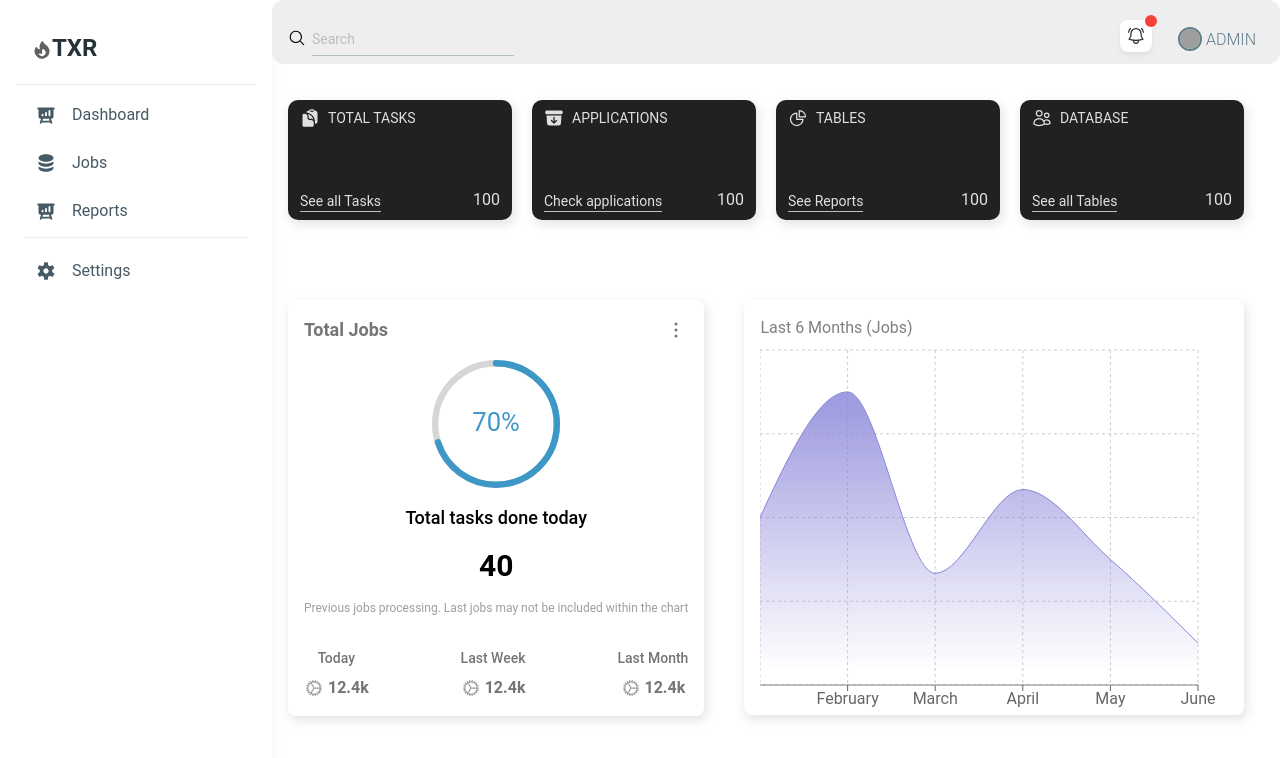
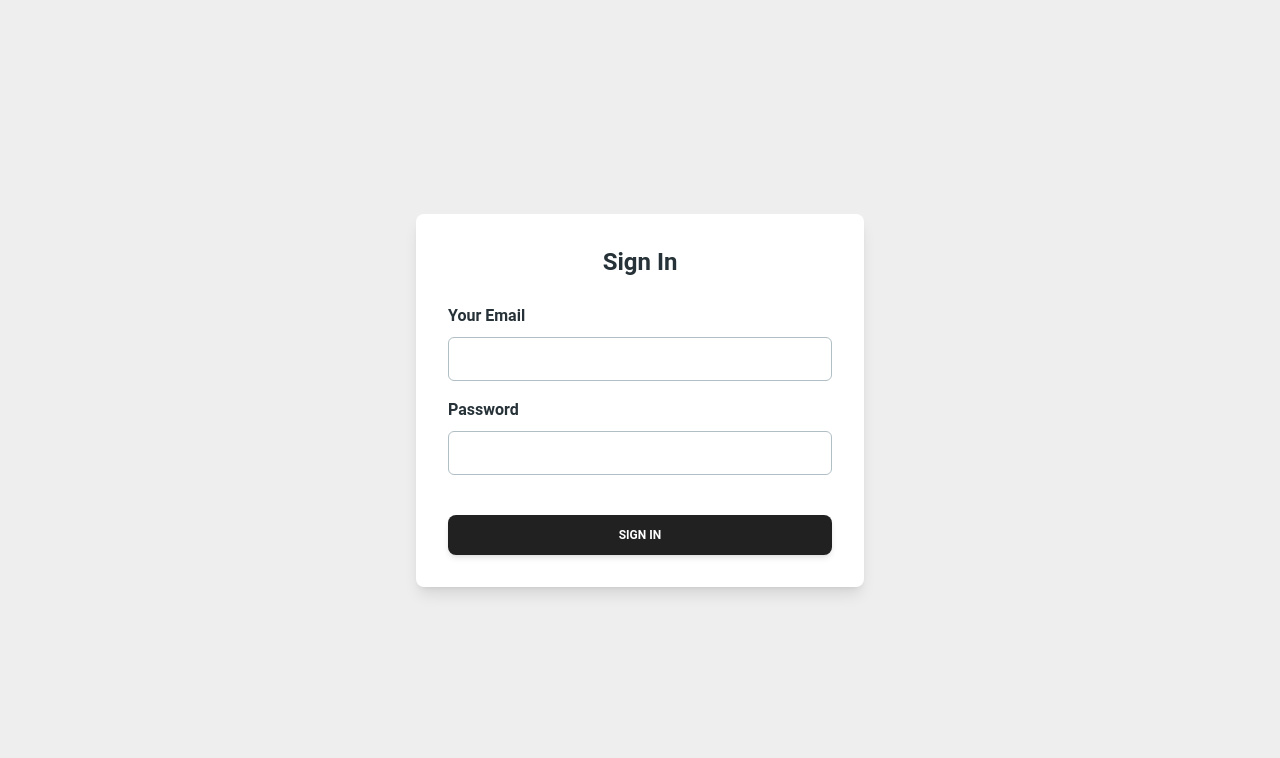
Before and after one commit to Deadtatoes/txr-front-end, a React (Vite) app: page / in a window 1280 px wide. Shown: the top 758 px of the page. Built offline with nearby package versions, Linux system fonts and the light colour scheme; grey boxes are pictures that could not be loaded.

Commit message:
ready for production

```diff
--- a/src/App.jsx
+++ b/src/App.jsx
@@ -1,19 +1,79 @@
 
-import './App.css'
-import Navbar from './Components/Navbar'
-import Sidebar from './Components/Sidebar'
-import { userInputs } from './formSource'
-import { Applications } from './Pages/Applications'
-import { Home } from './Pages/Home'
-import { Jobs } from './Pages/Jobs'
-import Login from './Pages/Login'
-import { Reports } from './Pages/Reports'
-import { Settings } from './Pages/Settings'
-import { BrowserRouter as Router, Routes, Route } from 'react-router-dom'
+// import './App.css'
+// import Navbar from './Components/Navbar'
+// import Sidebar from './Components/Sidebar'
+// import { userInputs } from './formSource'
+// import { Applications } from './Pages/Applications'
+// import { Home } from './Pages/Home'
+// import { Jobs } from './Pages/Jobs'
+// import Login from './Pages/Login'
+// import { Reports } from './Pages/Reports'
+// import { Settings } from './Pages/Settings'
+// import { BrowserRouter as Router, Routes, Route } from 'react-router-dom'
+
+// function App() {
+//   return (
+//     <Router>
+//       <div className='flex h-screen'>
+//         {/* Sidebar */}
+//         <div className="h-full max-w-[20rem]">
+//           <Sidebar />
+//         </div>
+
+//         {/* Main Content Section */}
+//         <div className="flex flex-col flex-grow">
+//           {/* Navbar */}
+//           <div className="h-[calc(4rem)] w-full">
+//             <Navbar />
+//           </div>
+
+//           {/* Main Content */}
+//           <div className="flex-grow p-4 bg-slate-200 overflow-auto">
+//             <Routes>
+
+//               <Route path="/" element={<Home />} />
+//               <Route path="/login" element={<Login />} />
+
+//               <Route path="/applications" element={<Applications />} />
+//               <Route path="/jobs" element={<Jobs inputs = {userInputs} title = "Add new Entry"/>} />
+//               <Route path="/reports" element={<Reports />} />
+//               <Route path="/settings" element={<Settings />} />
+//             </Routes>
+//           </div>
+//         </div>
+//       </div>
+//     </Router>
+//   )
+// }
+
+// export default App
+
+
+
+
+import './App.css';
+import Navbar from './Components/Navbar';
+import Sidebar from './Components/Sidebar';
+import { userInputs } from './formSource';
+import { Applications } from './Pages/Applications';
+import { Home } from './Pages/Home';
+import { Jobs } from './Pages/Jobs';
+import Login from './Pages/Login';
+import { Reports } from './Pages/Reports';
+import { Settings } from './Pages/Settings';
+import { BrowserRouter as Router, Routes, Route } from 'react-router-dom';
 
 function App() {
   return (
     <Router>
+      <Routes>
+        <Route
+          path="/"
+          element={<Login />}
+        />
+        <Route
+          path="/home"
+          element={
             <div className='flex h-screen'>
               {/* Sidebar */}
               <div className="h-full max-w-[20rem]">
@@ -30,20 +90,20 @@ function App() {
                 {/* Main Content */}
                 <div className="flex-grow p-4 bg-slate-200 overflow-auto">
                   <Routes>
-
                     <Route path="/" element={<Home />} />
-              <Route path="/login" element={<Login />} />
-
                     <Route path="/applications" element={<Applications />} />
-              <Route path="/jobs" element={<Jobs inputs = {userInputs} title = "Add new Entry"/>} />
+                    <Route path="/jobs" element={<Jobs inputs={userInputs} title="Add new Entry" />} />
                     <Route path="/reports" element={<Reports />} />
                     <Route path="/settings" element={<Settings />} />
                   </Routes>
                 </div>
               </div>
             </div>
+          }
+        />
+      </Routes>
     </Router>
-  )
+  );
 }
 
-export default App
+export default App;
--- a/src/Components/Sidebar.jsx
+++ b/src/Components/Sidebar.jsx
@@ -9,7 +9,7 @@ const Sidebar = () => {
 
             {/* App Name */}
                 <div className='flex mb -2 p-4 space-x-3' >
-                    <Link to="/" className='flex'>
+                    <Link to="/home" className='flex'>
                         <FireIcon className='h-9  w-5'/>
                         <Typography variant='h4' color='blue-gray'>TXR</Typography>
                     </Link>
@@ -20,7 +20,7 @@ const Sidebar = () => {
                 {/* List in SideBar */}
                 <List>
 
-                    <a href='/'>
+                    <a href='/home'>
                     <ListItem id=''>
                         <ListItemPrefix>
                             <PresentationChartBarIcon className="h-5 w-5" />
@@ -51,7 +51,7 @@ const Sidebar = () => {
 
 
 
-                    {/* <a href='/applications'>
+                    <a href='/applications'>
                         <ListItem>
 
                             <ListItemPrefix>
@@ -59,7 +59,7 @@ const Sidebar = () => {
                             </ListItemPrefix>
                             Users
                         </ListItem>
-                    </a> */}
+                    </a>
 
 
                     <hr className='h-2 bg-grey 950'/>
--- a/src/Pages/Login.jsx
+++ b/src/Pages/Login.jsx
@@ -1,34 +1,98 @@
+
+// import {  signInWithEmailAndPassword } from "firebase/auth";
+// import { auth } from "../firebase";
+// import { Card, Input, Button, Typography } from "@material-tailwind/react";
+// import { useState } from "react";
+
+// const Login = () => {
+//     const [error, setError] = useState(false);
+//     const [email, setEmail] = useState("");
+//     const [password, setPassword] = useState("");
+
+//     const handleLogin = async (e) => {
+//         e.preventDefault();// Ensure getAuth is called correctly here
+
+//         await signInWithEmailAndPassword(auth, email, password)
+//         .then((userCredential) => {
+//             const user = userCredential.user;
+//             console.log(user);
+//         })
+//         .catch((error) => {
+//             console.log(error)
+//         });
+//     };
+
+//     return (
+//         <form onSubmit={handleLogin} className="flex items-center justify-center min-h-screen bg-gray-200">
+//             <Card color="transparent" shadow={false} className="w-full max-w-md p-8 bg-white shadow-lg rounded-lg">
+//                 <Typography variant="h4" color="blue-gray" className="text-center mb-6">
+//                     Sign Up
+//                 </Typography>
+//                     <div className="mb-4">
+//                         <Typography variant="h6" color="blue-gray" className="mb-2">
+//                             Your Email
+//                         </Typography>
+//                         <Input
+//                             size="lg"
+//                             placeholder="name@mail.com"
+//                             onChange={e => setEmail(e.target.value)}
+//                         />
+//                     </div>
+//                     <div className="mb-4">
+//                         <Typography variant="h6" color="blue-gray" className="mb-2">
+//                             Password
+//                         </Typography>
+//                         <Input
+//                             type="password"
+//                             size="lg"
+//                             placeholder="********"
+//                             onChange={e => setPassword(e.target.value)}
+//                         />
+//                     </div>
+//                     <Button className="mt-6" fullWidth type="submit">
+//                         Sign up
+//                     </Button>
+//                     {error && <Typography color="red" className="mt-4 text-center font-normal">Wrong email or Password</Typography>}
+//             </Card>
+//         </form>
+//     );
+// };
+
+// export default Login;
 
 
-// ||| TAKE 4
-import { getAuth, signInWithEmailAndPassword } from "firebase/auth";
+
+import { signInWithEmailAndPassword } from "firebase/auth";
 import { auth } from "../firebase";
 import { Card, Input, Button, Typography } from "@material-tailwind/react";
 import { useState } from "react";
+import { useNavigate } from "react-router-dom";
 
 const Login = () => {
     const [error, setError] = useState(false);
     const [email, setEmail] = useState("");
     const [password, setPassword] = useState("");
+    const navigate = useNavigate();
 
     const handleLogin = async (e) => {
-        e.preventDefault();// Ensure getAuth is called correctly here
+        e.preventDefault();
 
-        await signInWithEmailAndPassword(auth, email, password)
-        .then((userCredential) => {
+        try {
+            const userCredential = await signInWithEmailAndPassword(auth, email, password);
             const user = userCredential.user;
             console.log(user);
-        })
-        .catch((error) => {
-            console.log(error)
-        });
+            navigate("/home"); // Redirect to Home page after successful login
+        } catch (error) {
+            console.log(error);
+            setError(true);
+        }
     };
 
     return (
         <form onSubmit={handleLogin} className="flex items-center justify-center min-h-screen bg-gray-200">
             <Card color="transparent" shadow={false} className="w-full max-w-md p-8 bg-white shadow-lg rounded-lg">
                 <Typography variant="h4" color="blue-gray" className="text-center mb-6">
-                    Sign Up
+                    Sign In
                 </Typography>
                 <div className="mb-4">
                     <Typography variant="h6" color="blue-gray" className="mb-2">
@@ -52,7 +116,7 @@ const Login = () => {
                     />
                 </div>
                 <Button className="mt-6" fullWidth type="submit">
-                        Sign up
+                    Sign In
                 </Button>
                 {error && <Typography color="red" className="mt-4 text-center font-normal">Wrong email or Password</Typography>}
             </Card>
```
Lines whose indentation alone changed are shown as unchanged.
